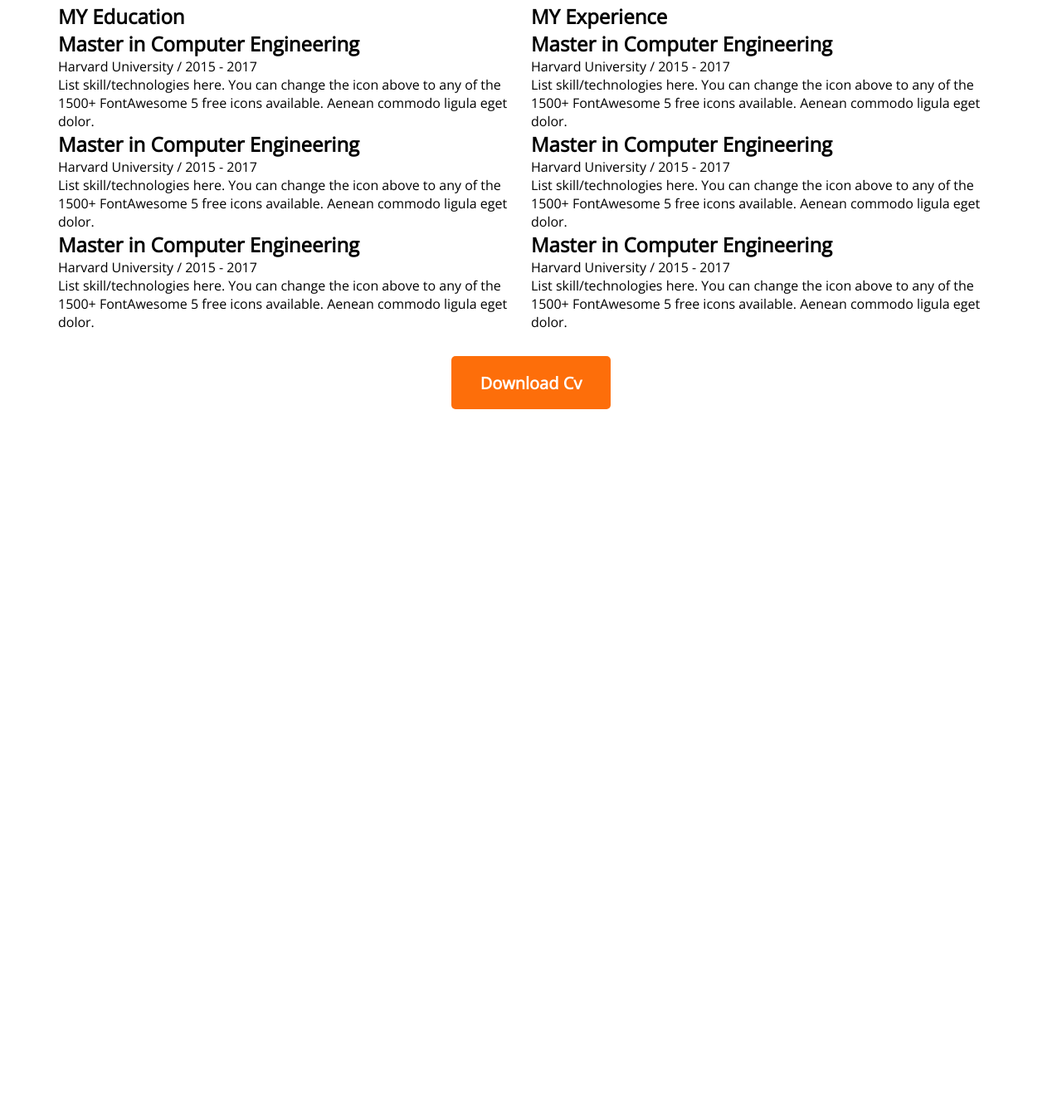
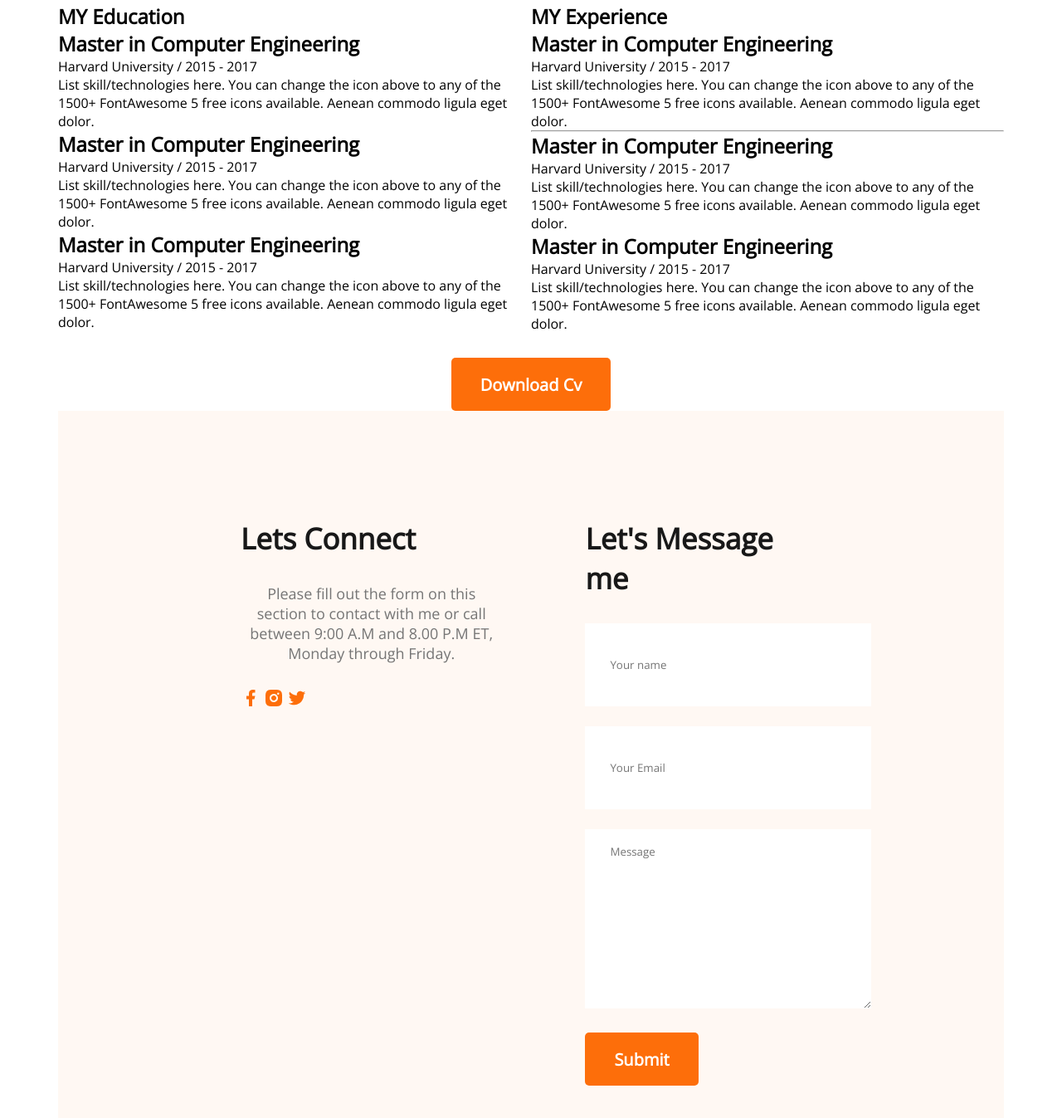
Before and after one commit to nazmunnitu1994/developer-portfolio, a plain HTML site: page index.html in a window 1280 px wide. Shown: the part 2327-3674 px from the top of the page at 83% size. Before the commit the page ends 2820 px from the top, so only its background shows below. Drawn offline with nearby package versions, Linux system fonts and the light colour scheme.

Commit message:
addede full

```diff
--- a/index.html
+++ b/index.html
@@ -132,6 +132,7 @@
                         <p>Harvard University / 2015 - 2017</p>
                         <p>List skill/technologies here. You can change the icon above
                             to any of the 1500+ FontAwesome 5 free icons available. Aenean commodo ligula eget dolor.</p>
+                            <hr>
                     </div>
                     <div>
                         <h2>Master in Computer Engineering</h2>
@@ -155,6 +156,32 @@
 
 
         </section>
+        <!-- contact section -->
+        <section class="contact">
+            <div>
+                <h3 class="section-title">Lets Connect</h3>
+                <p class="section-description">Please fill out the form on this section to contact with me or call between 9:00 A.M and 8.00 P.M ET, Monday through Friday.</p>
+                <a href="">
+                    <img src="images/icons/facebook.png" alt="">
+                </a>
+                <a href="">
+                    <img src="images/icons/insta.png" alt="">
+                </a>
+                <a href="">
+                    <img src="images/icons/twitter.png" alt="">
+                </a>
+            </div>
+            <div>
+                <h3 class="section-title">Let's Message me</h3>
+                <form action="">
+                <input type="text" name="" id="" placeholder="Your name">
+                <input type="email" name="" id="" placeholder="Your Email">
+                <textarea name="" id="" cols="30" rows="10" placeholder="Message"></textarea>
+                <input class="btn-primary" type="submit" value="Submit">
+                </form>
+            </div>
+
+        </section>
 
     </main>
     <footer>
--- a/styles/style.css
+++ b/styles/style.css
@@ -185,3 +185,26 @@ color: #757575;
     display: flex;
     justify-content: space-between;
 }
+/* contact section */
+.contact{
+    padding: 130px 220px;
+    background:  #FFF8F3;
+    display: flex;
+    gap: 100px;
+}
+.contact .section-title{
+    text-align: left;
+
+}
+.contact input[type="text"], input[type="email"], textarea{
+    margin-bottom: 24px;
+    border: 0;
+    width: 100%;
+    padding: 18px 30px;
+}
+input{
+    height: 64px;
+}
+.contact a{
+    text-decoration: none;
+}
```
